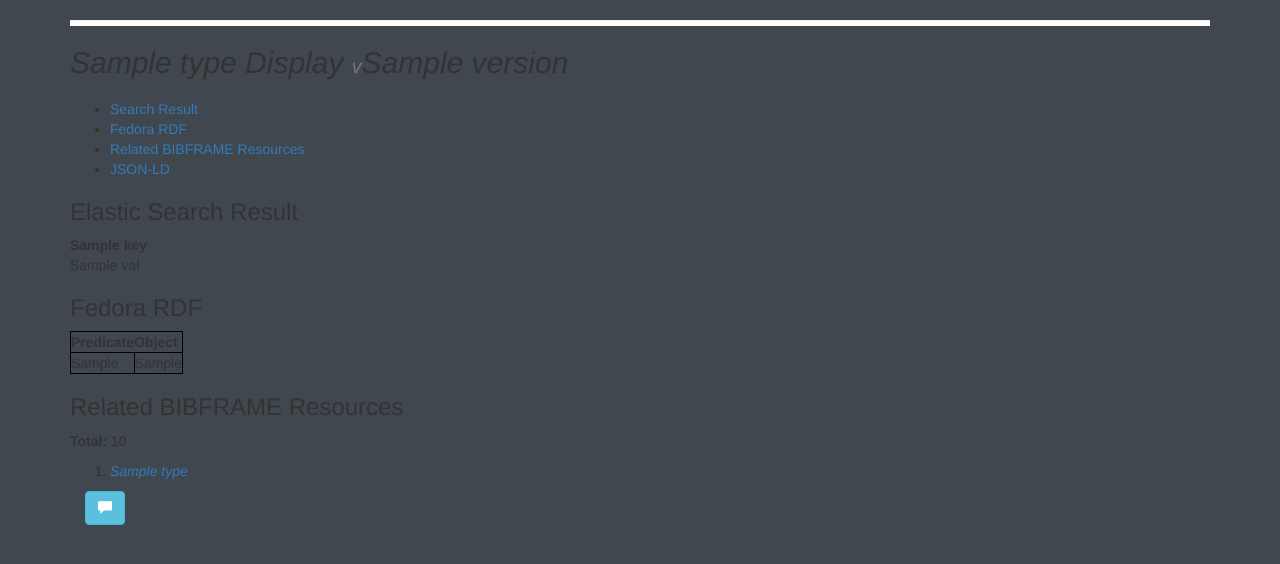
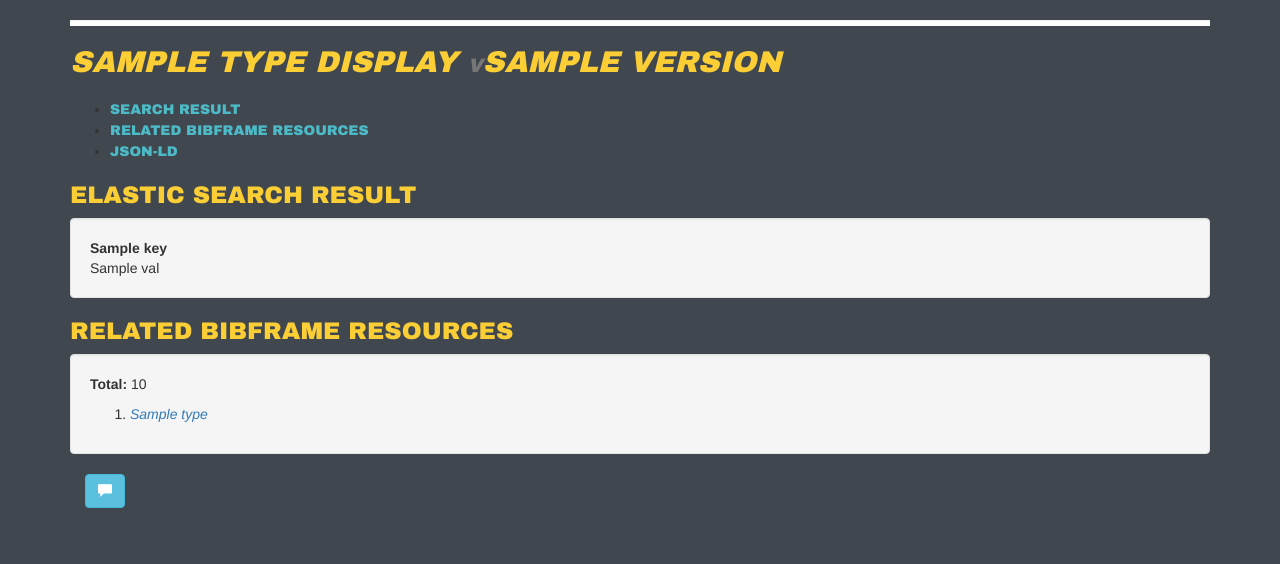
Before and after one commit to jermnelson/bibframe-catalog, a Flask app: template catalog/templates/detail.html in a window 1280 px wide. Shown: the part 92-656 px from the top of the page. Run offline with Flask 2, Linux system fonts and the light colour scheme; the template is opened without the code that fills it: most values are stand-ins (such as "Sample title", 1, 10 or a date in 2020); parts of the project's set-up code (start-up, migrations or seed data) failed here and were passed over; some libraries are stand-ins or nearby versions.

Commit message:
Fixed display for BIBFRAME Entity detail

```diff
--- a/catalog/__init__.py
+++ b/catalog/__init__.py
@@ -117,15 +117,15 @@ def resource(uuid, ext='html'):
             for i,row in enumerate(value):
                 if es_search.exists(id=row, index='bibframe'):
                     result[key][i] = es_search.get_source(id=row, index='bibframe')
-        fedora_url = result.get('fcrepo:hasLocation')[0]
-        fedora_graph = rdflib.Graph().parse(fedora_url)
+        #fedora_url = result.get('fcrepo:hasLocation')[0]
+        #fedora_graph = rdflib.Graph().parse(fedora_url)
         related = es_search.search(q=uuid, index='bibframe')
         if ext.startswith('json'):
             return fedora_graph.serialize(format='json-ld', indent=2).decode()
         return render_template(
             'detail.html',
             entity=result,
-            graph=fedora_graph,
+            #graph=fedora_graph,
             related=related,
             version=__version__
         )
--- a/catalog/templates/detail.html
+++ b/catalog/templates/detail.html
@@ -9,22 +9,23 @@
 {% endblock %}
 
 {% block body %}
-<h2><em>{% for type in entity['type'] %}{{ type }}{% endfor %} Display <small>v</smalL>{{ version }}</em></h2>
-<h1>{{ entity|name }}</h1>
+<article>
+<h2 class="bibcat-title"><em>{% for type in entity['type'] %}{{ type }}{% endfor %} Display <small>v</smalL>{{ version }}</em></h2>
+<h1 class="bibcat-title">{{ entity|name }}</h1>
 <ul>
- <li><a href="#result">Search Result</a></li>
- <li><a href="#rdf">Fedora RDF</a></li>
- <li><a href="#related">Related BIBFRAME Resources</a></li>
- <li><a href="/{{ entity['fcrepo:uuid'][0] }}.json">JSON-LD</a></li>
+ <li><a class="bibcat-text" href="#result">Search Result</a></li>
+ <li><a class="bibcat-text" href="#related">Related BIBFRAME Resources</a></li>
+ <li><a class="bibcat-text" href="/{{ entity['fcrepo:uuid'][0] }}.json">JSON-LD</a></li>
 </ul>
 <a name="result"></a>
-<h3>Elastic Search Result</h3>
-<dl>
+<h3 class="bibcat-title">Elastic Search Result</h3>
+<dl class="well">
  {% for key, val in entity.items() %}
  <dt>{{ key }}</dt>
  <dd>{{ val }}</dd>
  {% endfor %}
 </dl>
+{#
 <a href="rdf"></a>
 <h3>Fedora RDF</h3>
 <table class="table_border">
@@ -39,8 +40,10 @@
  </tr>
  {% endfor %}
 </table>
+#}
 <a name="related"></a>
-<h3>Related BIBFRAME Resources</h3>
+<h3 class="bibcat-title">Related BIBFRAME Resources</h3>
+<section class="well">
 <p>
  <strong>Total:</strong> {{ related['hits']['total'] }}
 </p>
@@ -56,4 +59,6 @@
 {% endif %}
 {% endfor %}
 </ol>
+</section>
+</article>
 {% endblock %}
```
